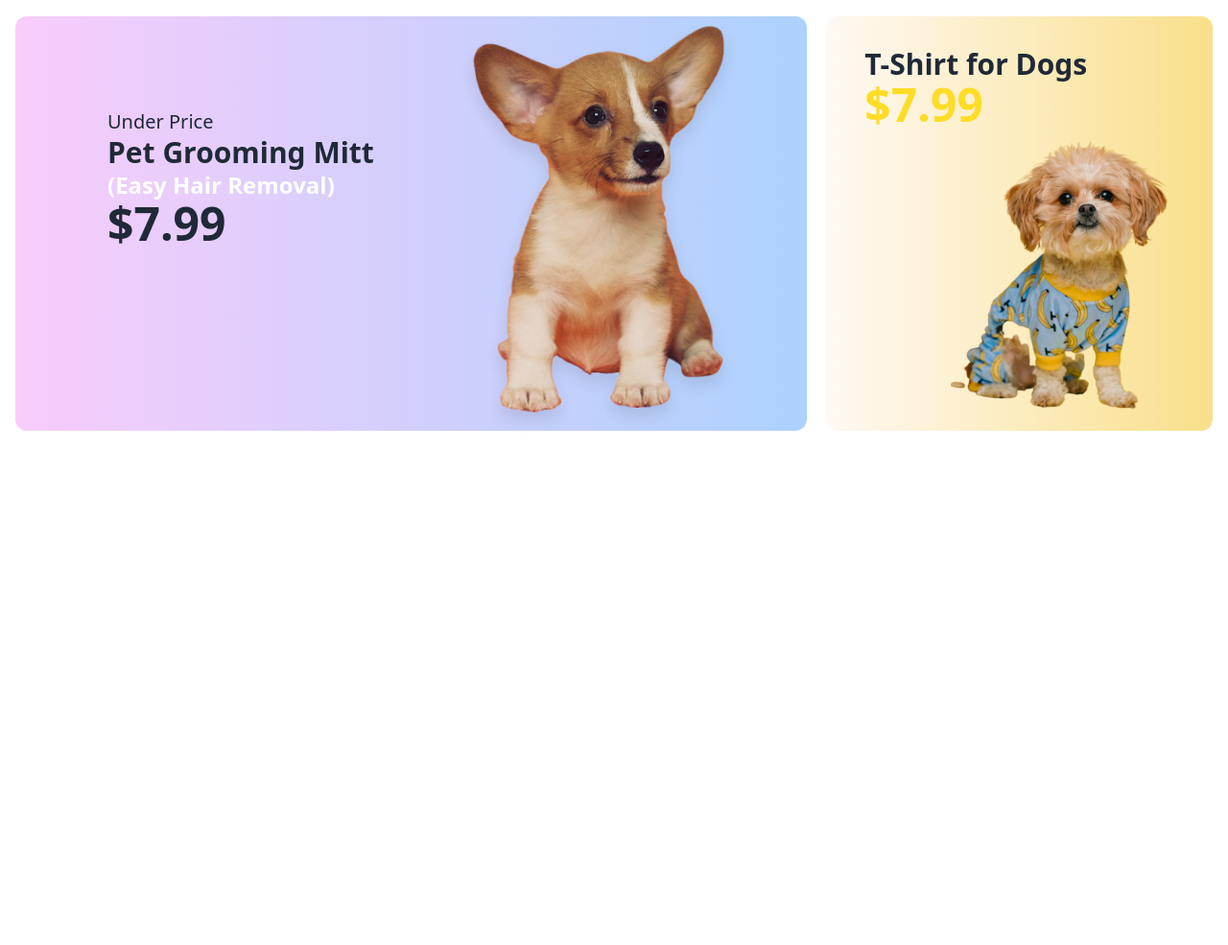
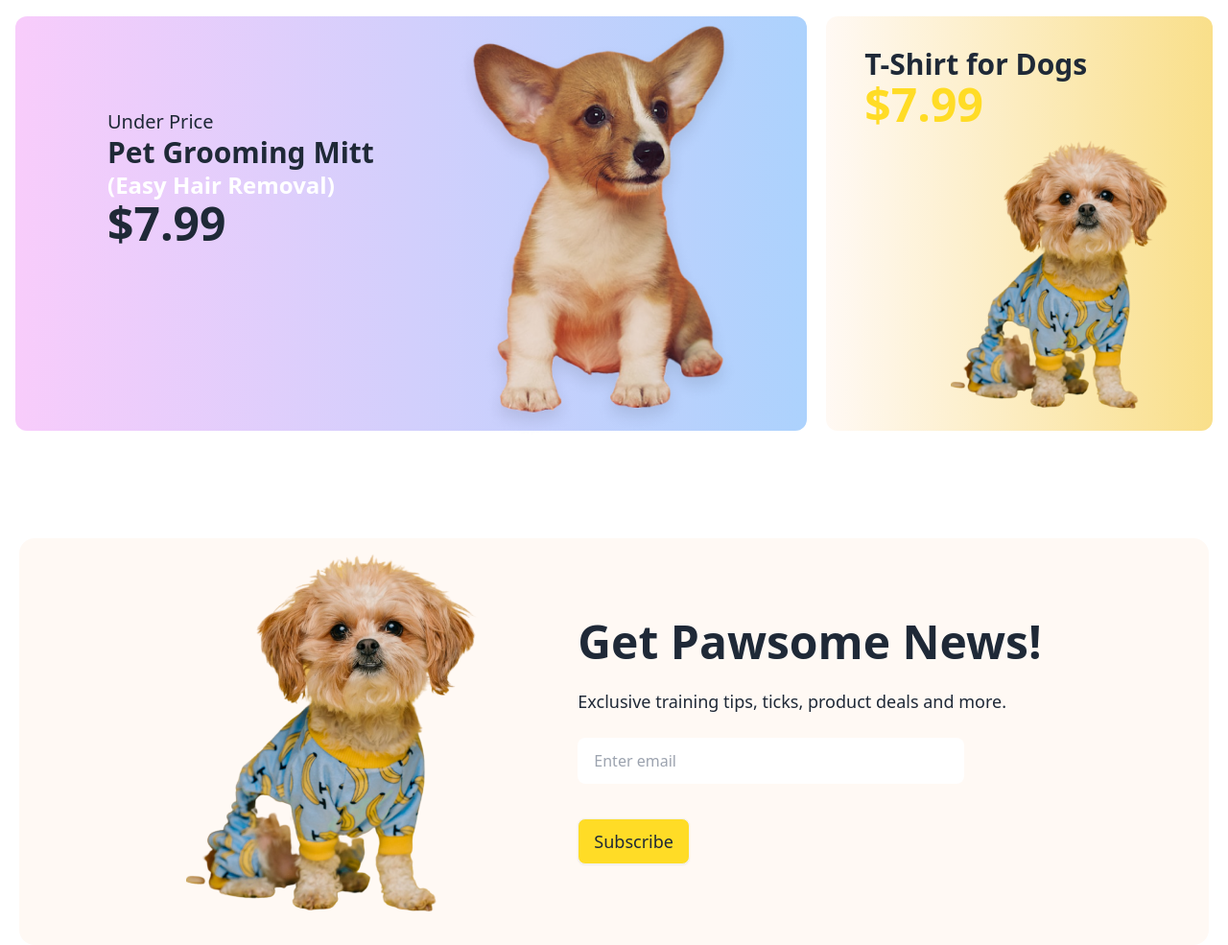
Before and after one commit to debashis50/Assignment_3, a plain HTML site: page index.html in a window 1280 px wide. Shown: the part 2249-3234 px from the top of the page at 96% size. Before the commit the page ends 2794 px from the top, so only its background shows below. Drawn offline with nearby package versions, Linux system fonts and the light colour scheme; a web font is replaced by a local one.

Commit message:
five commit

```diff
--- a/index.html
+++ b/index.html
@@ -371,3 +371,25 @@
 
                 </div>
               </section>
+            </main>
+            <section class="max-w-[1440px] mx-auto">
+                <div class="bg-[#FFF9F4] rounded-2xl relative top-56 -mt-52 mx-5">
+                  <div class="hero">
+                    <div class="hero-content flex-col lg:flex-row">
+                      <img
+                        src="c1-assets/cute-pet-mid.png"
+                        class="" />
+                      <div class="lg:pl-20 pl-2">
+                        <h1 class="lg:text-5xl text-2xl font-bold text-center">Get Pawsome News!</h1>
+                        <p class="py-6 text-lg">
+                          Exclusive training tips, ticks, product deals and more.
+                        </p>
+                        <input type="text" placeholder="Enter email" class="input w-5/6" />
+                        <div class="mt-9 text-center lg:text-left">
+                          <a class="btn bg-[#FFDC26] hover:bg-[#e3c83e] text-lg font-medium">Subscribe</a>
+                        </div>
+                      </div>
+                    </div>
+                  </div>
+                </div>
+            </section>
```
